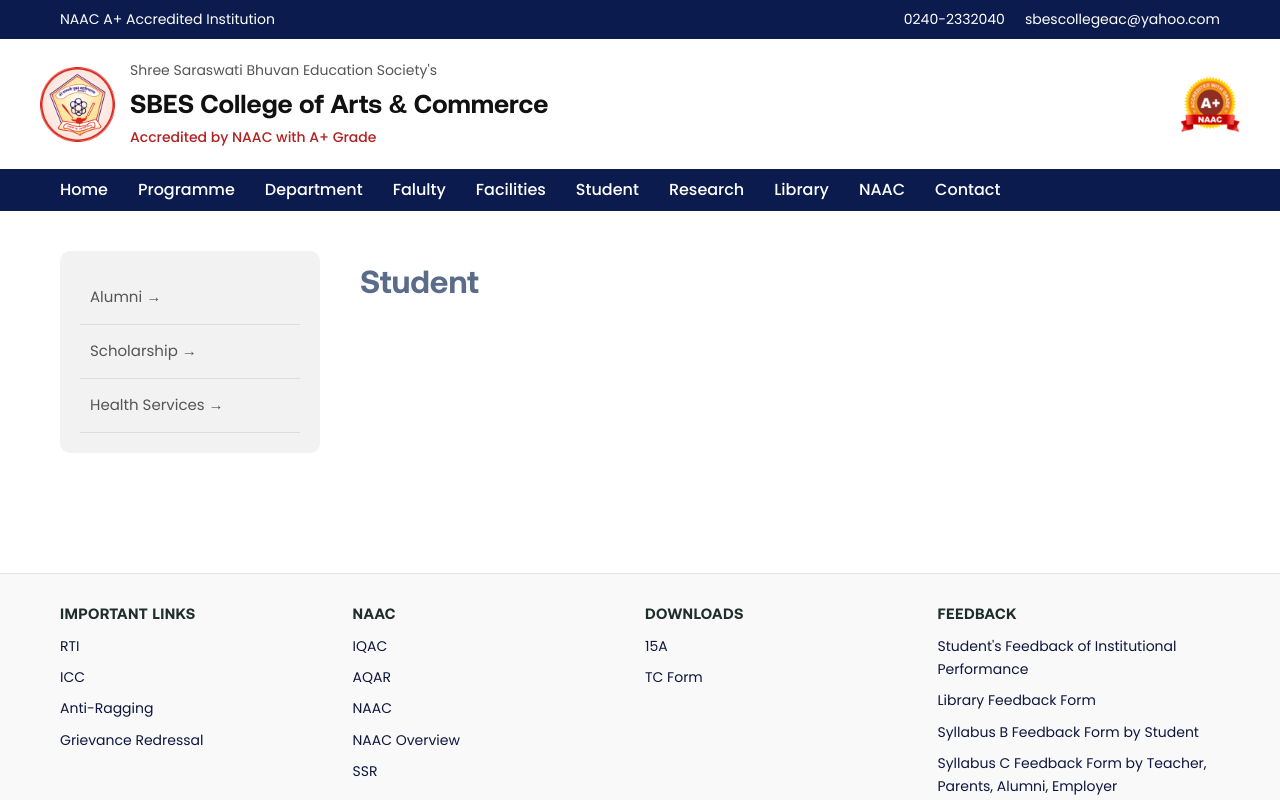
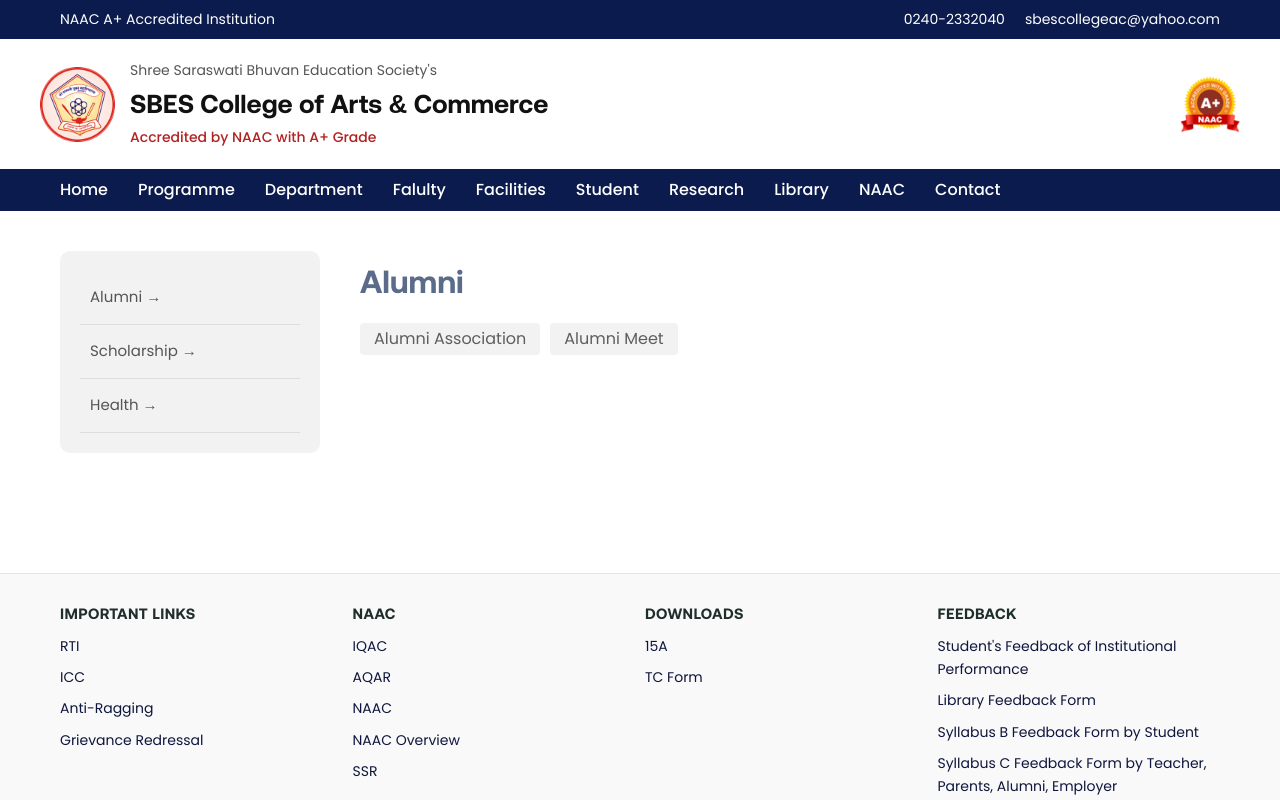
Before and after one commit to sharadkale2611/eduna, a Next.js app: page /srcollege/student in a window 1280 px wide. Shown: the top 800 px of the page. Built offline with nearby package versions, Linux system fonts and the light colour scheme.

Commit message:
student, srcollege header

```diff
--- a/app/srcollege/page.tsx
+++ b/app/srcollege/page.tsx
@@ -6,14 +6,14 @@
 import { Features1 } from "@/components/Features";
 import { Funfact2 } from "@/components/Funfact";
 import { Partner1 } from "@/components/Partner";
+import SrCollegeLayout from "@/components/sr-college/SrCollegeLayout";
 import { Testimonial3 } from "@/components/Testimonial";
 import { WhyChooseArea3, WhyChooseArea5 } from "@/components/WhyChooseArea";
 import EdunaLayout from "@/layout/EdunaLayout";
 import Link from "next/link";
 const page = () => {
   return (
-    <EdunaLayout header={3} footer={2}>
-
+    <SrCollegeLayout>
       {/* <section className="ed-hero ed-hero--style3">
         <div className="owl-carousel ed-hero__slider">
           Single Slider
@@ -100,7 +100,7 @@
       {/* <Testimonial3 /> */}
       {/* <Contact /> */}
       {/* <Blog1 /> */}
-    </EdunaLayout>
+    </SrCollegeLayout>
   );
 };
 export default page;
--- a/app/srcollege/student/page.tsx
+++ b/app/srcollege/student/page.tsx
@@ -1,76 +1,156 @@
 "use client";
 
 import { useState } from "react";
-import CollegeLayout from "@/components/sr-college/SrCollegeLayout";
+import SrCollegeLayout from "@/components/sr-college/SrCollegeLayout";
 import "./student.css";
+import { sub } from "framer-motion/client";
 
 export default function StudentPage() {
 
-const [active,setActive] = useState("Student");
-const [subActive,setSubActive] = useState("");
+  const [active, setActive] = useState("Alumni");
+  const [subActive, setSubActive] = useState("");
 
-const content={
-Alumni:"The Institution has registered Alumni Association formed under u/s 8 of the Companies Act 2013 as nonprofit Company on 7th January 2016 with Reg. No. U74120MH2016NPL271830 and its registered office at SBES College of Arts and Commerce, Aurangabad.",
+  /* ================= MENU DATA ================= */
 
-Scholarship:"Scholarship programs support deserving students.",
+  const menuData: any = {
 
-Health:"Health services provide medical assistance."
+    Alumni: {
+      submenu: {
+        "Alumni Association": {
+          content: (
+            <>
+              <p>
+                The Institution has registered Alumni Association formed under u/s 8 of the Companies Act 2013 as nonprofit Company on 7th January 2016 with Reg. No. U74120MH2016NPL271830 and its registered office at SBES College of Arts and Commerce, Aurangabad.
+              </p>
+            </>
+          )
+        },
+        "Alumni Meet": {
+          content: (
+            <>
+              <p>
+                The Institution has registered Alumni Association formed under u/s 8 of the Companies Act 2013 as nonprofit Company on 7th January 2016 with Reg. No. U74120MH2016NPL271830 and its registered office at SBES College of Arts and Commerce,
+                Aurangabad.
+                <table>
+                  <thead>
+                    <tr>
+                      <th>#</th>
+                      <th>Name</th>
+                    </tr>
+                  </thead>
+                  <tbody>
+                    <tr>
+                      <td>1</td>
+                      <td>John Doe</td>
+                    </tr>
+                  </tbody>
+                </table>
+              </p>
+            </>
+          )
+
+        }
+
+      }
+    },
+
+    Scholarship: {
+      submenu: {
+
+        "Government Scholarship": {
+          content: (
+            <>
+              <p>
+                The government of India provides three scholarships schemes for UG and PG students. The details of these schemes are available on the exclusive portal NSP created by the government. Students must register and upload the required documents on it and chose the scheme for which they are eligible after online application submission these students must take printout of the submitted form and submit hardcopy of it along with the required documents like caste certificate/income certificate/domicile certificate/photocopy of bank passbook/Aadhar card/marks sheet/admission receipt/photocopy of leaving certificate in the scholarship section of our college. Scholarships of eligible students are disbursed by the concerned government departments. Government scholarships are provided by the central and state government.
+              </p>
+
+              <ol>
+                <li>Post Matric Scholarship scheme for Minorities</li>
+                <li>Central Sector Scheme of Scholarship</li>
+                <li>Disability Post-Matric Scholarship</li>
+              </ol>
+            </>
+          )
+        },
+
+        "Merit Scholarship": {
+          content: (
+            <p>
+              Merit scholarship is provided to students with excellent academic performance.
+            </p>
+          )
+        },
+
+        "Minority Scholarship": {
+          content: (
+            <p>
+              Minority scholarships are provided for minority category students.
+            </p>
+          )
+        }
+
+      }
+    },
+
+    Health: {
+      content: (
+        <p>
+          Health services provide medical assistance.
+        </p>
+      )
+    }
+
   };
 
-const scholarshipMenu=[
-"Government Scholarship",
-"Merit Scholarship",
-"Minority Scholarship"
-];
+  /* ================= COMPONENT ================= */
 
-const scholarshipContent={
-"Government Scholarship": [ "The government of India provides three scholarships schemes for UG and PG students. The details of these schemes are available on the exclusive portal NSP created by the government. Students must register and upload the required documents on it and chose the scheme for which they are eligible after online application submission these students must take printout of the submitted form and submit hardcopy of it along with the required documents like caste certificate/income certificate/domicile certificate/photocopy of bank passbook/Aadhar card/marks sheet/admission receipt/photocopy of leaving certificate in the scholarship section of our college. Scholarships of eligible students are disbursed by the concerned government departments.”Government scholarships are provided by the central and state government.",
-                            " 1. Post Matric Scholarship scheme for Minorities",
-                            " 2. Central Sector Scheme of Scholarship",
-                            " 3. Disability Post-Matric Scholarship"
-                          ],
+  return (
 
-"Merit Scholarship":"Merit scholarship is provided to students with excellent academic performance.",
-"Minority Scholarship":"Minority scholarships are provided for minority category students.",
-};
-
-return(
-
-<CollegeLayout>
+    <SrCollegeLayout>
 
       <div className="student-container">
 
-{/* Sidebar */}
+        {/* ================= Sidebar ================= */}
 
         <div className="sidebar">
+
           <ul>
-<li onClick={()=>{setActive("Alumni");setSubActive("")}}>Alumni →</li>
 
-<li onClick={()=>{setActive("Scholarship");setSubActive("")}}>
-Scholarship →
+            {Object.keys(menuData).map((menu) => (
+              <li
+                key={menu}
+                onClick={() => {
+                  setActive(menu);
+                  setSubActive("");
+                }}
+              >
+                {menu} →
               </li>
+            ))}
 
-<li onClick={()=>{setActive("Health");setSubActive("")}}>
-Health Services →
-</li>
           </ul>
+
         </div>
 
-{/* Right Content */}
+        {/* ================= Content ================= */}
 
         <div className="content">
 
           <h2 className="title">{active}</h2>
 
-{/* Scholarship Top Menu */}
+          {/* ===== Sub Menu ===== */}
 
-{active==="Scholarship" && (
+          {menuData[active].submenu && (
 
             <div className="top-menu">
 
-{scholarshipMenu.map((item,index)=>(
-<button key={index} onClick={()=>setSubActive(item)}>
-{item}
+              {Object.keys(menuData[active].submenu).map((sub) => (
+                <button
+                  key={sub}
+                  onClick={() => setSubActive(sub)}
+                  className={subActive === sub ? "active-btn" : ""}
+                >
+                  {sub}
                 </button>
               ))}
 
@@ -78,15 +158,23 @@
 
           )}
 
-{/* Content */}
+          {/* ===== Sub Content ===== */}
 
-{active==="Scholarship" && subActive ? (
+          {menuData[active].submenu && subActive && (
 
-<p>{scholarshipContent[subActive]}</p>
+            <div className="submenu-content">
+              {menuData[active].submenu[subActive].content}
+            </div>
 
-):(
+          )}
 
-<p>{content[active]}</p>
+          {/* ===== Default Content ===== */}
+
+          {!menuData[active].submenu && (
+
+            <div className="main-content">
+              {menuData[active].content}
+            </div>
 
           )}
 
@@ -94,7 +182,8 @@
 
       </div>
 
-</CollegeLayout>
+    </SrCollegeLayout>
 
   );
+
 }
```
Lines whose indentation alone changed are shown as unchanged.
